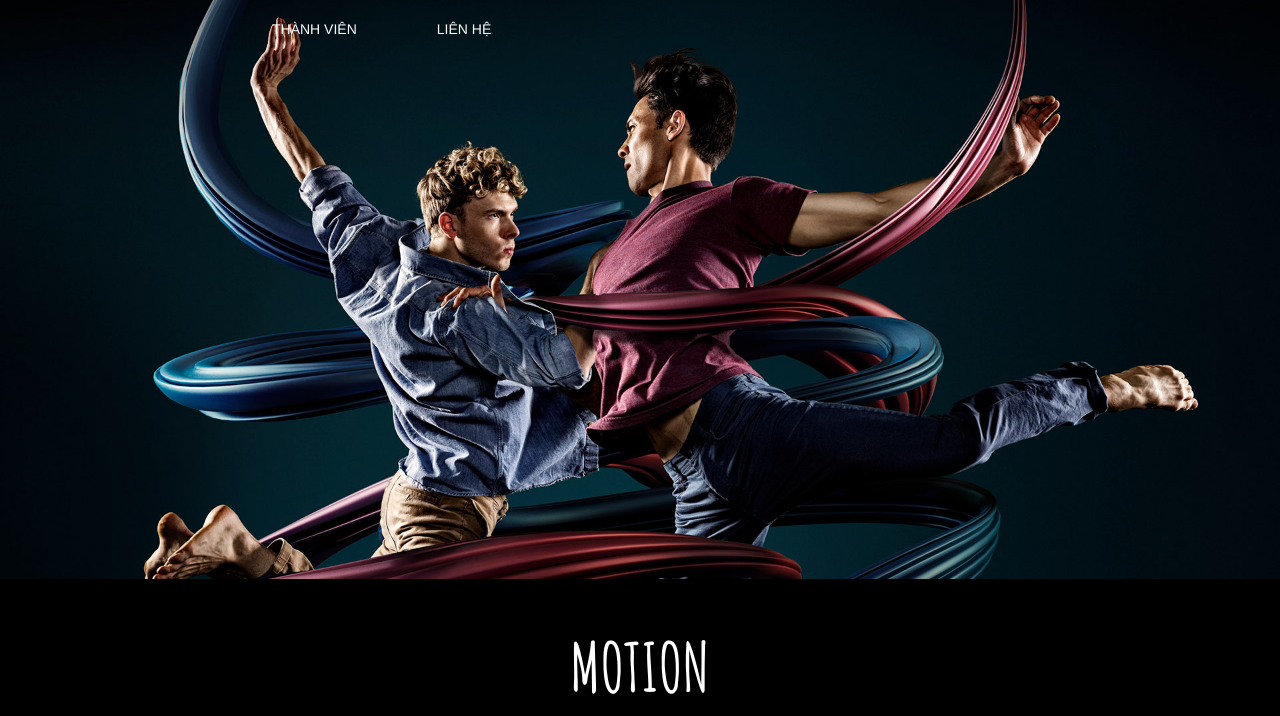
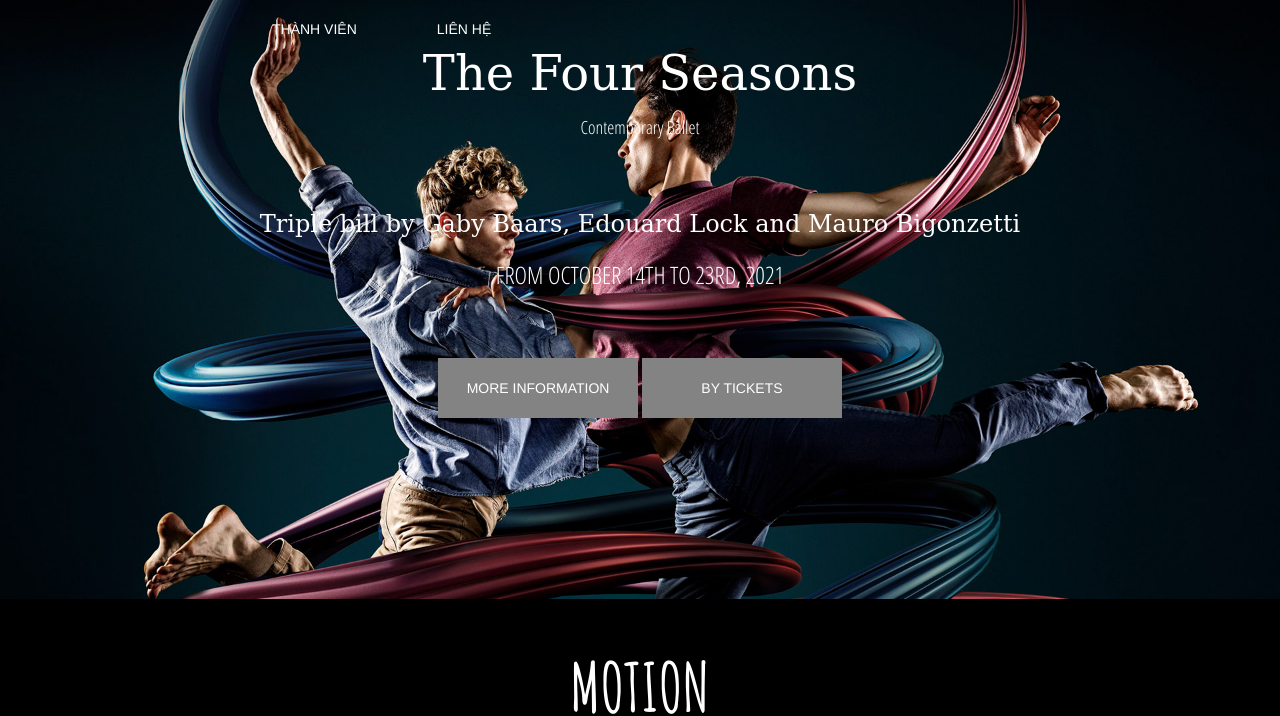
Before and after one commit to paulevinh/balletmotioninart03, a plain HTML site: page index.html in a window 1280 px wide. Shown: the part 121-837 px from the top of the page. Drawn offline with nearby package versions, Linux system fonts and the light colour scheme.

Commit message:
Add files via upload

```diff
--- a/css/main.css
+++ b/css/main.css
@@ -26,10 +26,29 @@
     margin-top: 0;
     position:relative;
     width:100%;
-    height:700px;
+    height:720px;
     background:url("../images/24b0a06772235.59f733c79bc18.jpg");
     background-size:cover;
     background-attachment: fixed;
+    box-sizing:border-box;
+}
+.chunen
+{
+    width:100%;
+    height: 500px;
+    background-color:0;
+    color:white;
+    padding:160px;
+    box-sizing:border-box;
+}
+button
+{
+    width:200px;
+    height:60px;
+    background-color:rgba(131,131,131,1.00);
+    border-style:hidden;
+
+
 }
 .header
 {
@@ -142,6 +161,7 @@
   .sidenav {padding-top: 15px;}
   .sidenav a {font-size: 18px;}
 }
+
 .brtrang1
 {
     width:100%;
--- a/index.html
+++ b/index.html
@@ -16,6 +16,7 @@
 
 <body>
     <div class="container01">
+
         <div class="header">
             <div class="logo">
                 <img src="images/al.png" width="100px">
@@ -42,7 +43,21 @@
                 <span style="font-size:25px;cursor:pointer" onclick="openNav()">&#9776; </span>
             </div>
         </div>
+      <div class="chunen">
+          <center>
+              <font size="+6" style="font-family:motion1dam Constantia, 'Lucida Bright', 'DejaVu Serif', Georgia, 'serif'
+            ">The Four Seasons</font><h4 style="font-family: motion1nhat">Contemporary Ballet</h4><br><br><br>
+              <font size="+2" style="font-family:motion1dam Constantia, 'Lucida Bright', 'DejaVu Serif', Georgia, 'serif'
+            ">Triple bill by Gaby Baars, Edouard Lock and Mauro Bigonzetti</font>
+              <h3 style="font-family: motion1nhat">FROM OCTOBER 14TH TO 23RD, 2021</h3><br><br><br>
+              <button>MORE INFORMATION</button>
+      <button>BY TICKETS<br></button>
+        </center>
+
+        </div>
+
     </div>
+
     <div class="brtrang1">
         <div class="motion"><center><b>MOTION</b></center></div>
         <div class="trang1">
```
